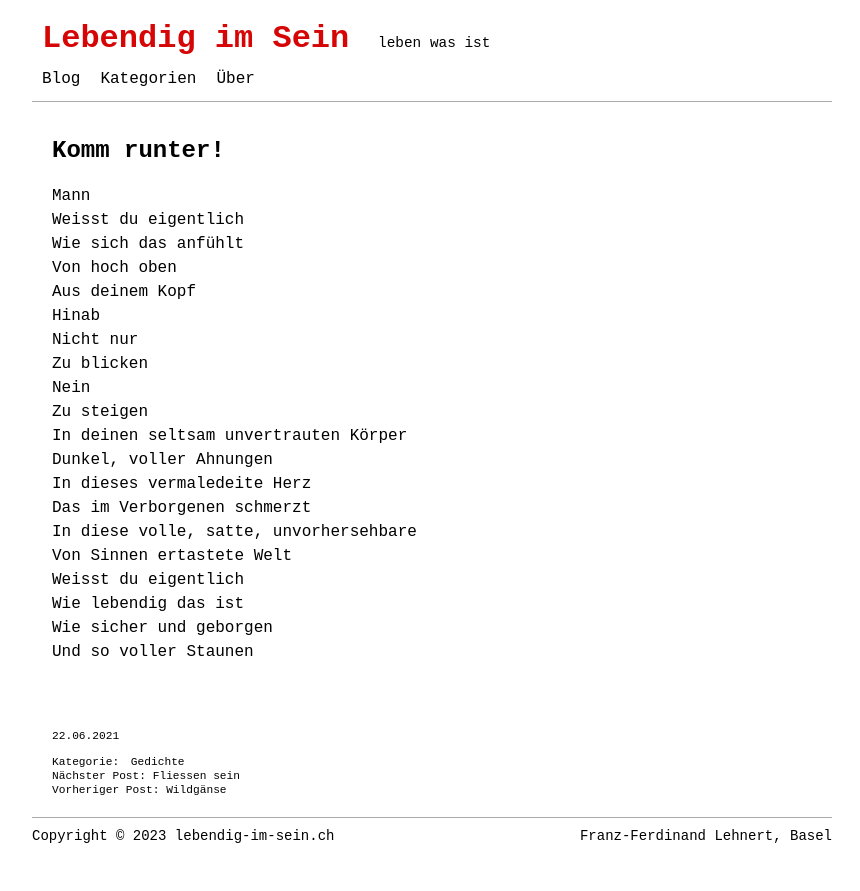
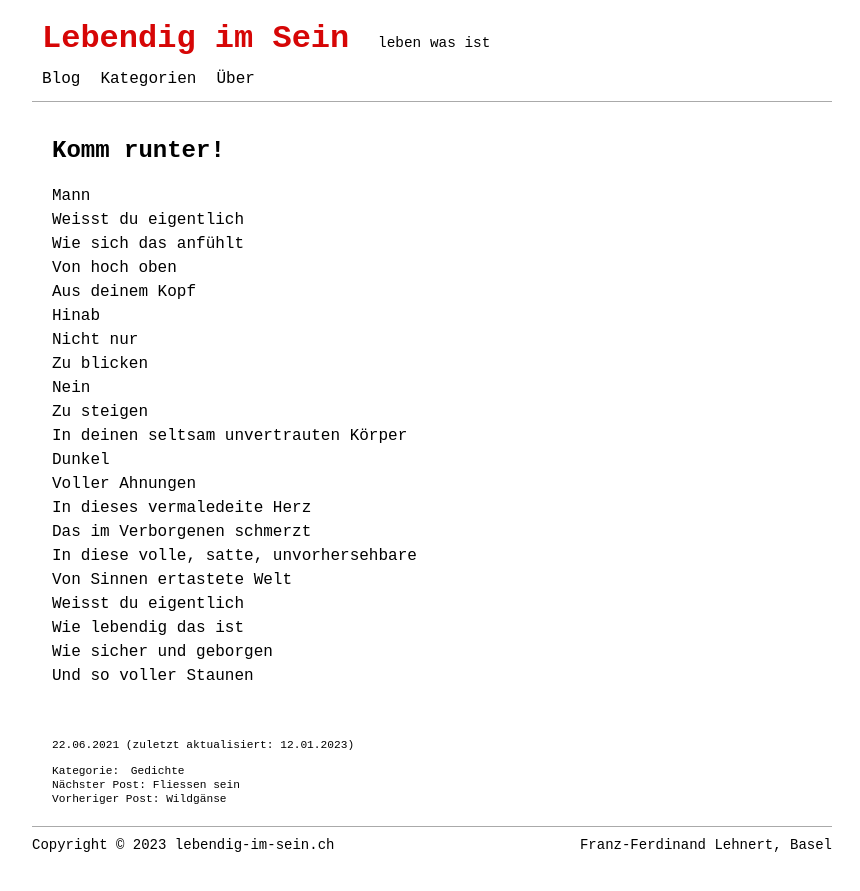
Before and after one commit to lebendigimsein/webpage, a Jekyll site: the page built from _posts/2021-06-22-komm-runter.markdown, in a window 1280 px wide. Shown: the top 891 px of the page, without its empty margins (208-1068 px from the left). Built offline with Jekyll 4.4.1, drawn with Linux system fonts in a browser that asks for light colours.

Commit message:
komm runter changed

```diff
--- a/_posts/2021-06-22-komm-runter.markdown
+++ b/_posts/2021-06-22-komm-runter.markdown
@@ -2,7 +2,7 @@
 layout: post
 title: Komm runter!
 date: 2021-06-22
-last_modified_at:
+last_modified_at: 2023-01-12
 categories: [Gedichte]
 tags: []
 ---
@@ -18,7 +18,8 @@ Zu blicken
 Nein
 Zu steigen
 In deinen seltsam unvertrauten Körper
-Dunkel, voller Ahnungen
+Dunkel
+Voller Ahnungen
 In dieses vermaledeite Herz
 Das im Verborgenen schmerzt
 In diese volle, satte, unvorhersehbare
```
